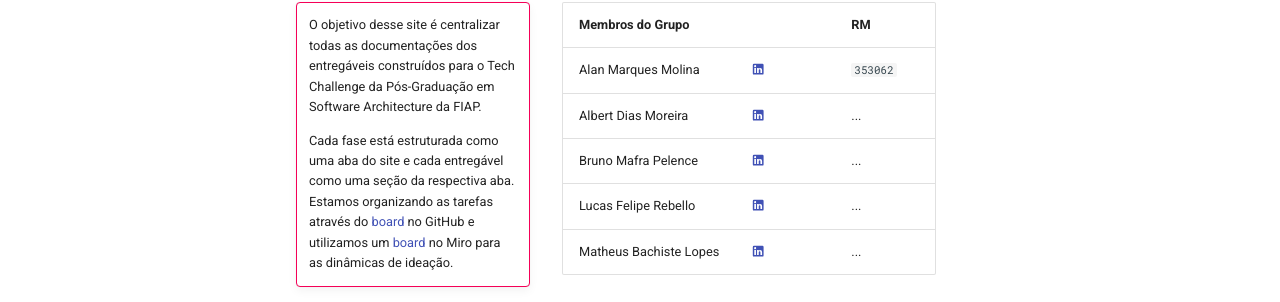
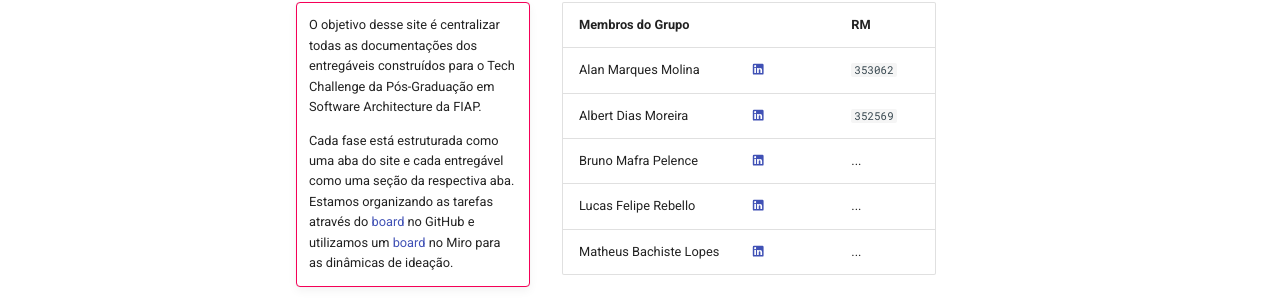
Before and after one commit to postech-5soat-grupo-25/postech-5soat-grupo-25.github.io, an MkDocs documentation site: the page built from docs/index.md, in a window 1280 px wide. Shown: the part 226-528 px from the top of the page. Built offline with MkDocs 1.6.1 and Material for MkDocs 9.7.7, drawn with Linux system fonts in a browser that asks for light colours.

Commit message:
Adicionando RM de Albert

```diff
--- a/docs/index.md
+++ b/docs/index.md
@@ -7,7 +7,7 @@
 | Membros do Grupo       |                                                                             | RM       |
 | ---------------------- | --------------------------------------------------------------------------- | -------- |
 | Alan Marques Molina    | [:material-linkedin:](https://www.linkedin.com/in/alanmmolina/)             | `353062` |
-| Albert Dias Moreira    | [:material-linkedin:](https://www.linkedin.com/in/albert-moreira-62b9272b/) | ...      |
+| Albert Dias Moreira    | [:material-linkedin:](https://www.linkedin.com/in/albert-moreira-62b9272b/) | `352569` |
 | Bruno Mafra Pelence    | [:material-linkedin:](https://www.linkedin.com/in/bruno-mafra-pelence/)     | ...      |
 | Lucas Felipe Rebello   | [:material-linkedin:](https://www.linkedin.com/in/lucas-rebello-b01849112/) | ...      |
 | Matheus Bachiste Lopes | [:material-linkedin:](https://www.linkedin.com/in/matheus-bachiste-lopes/)  | ...      |
```
